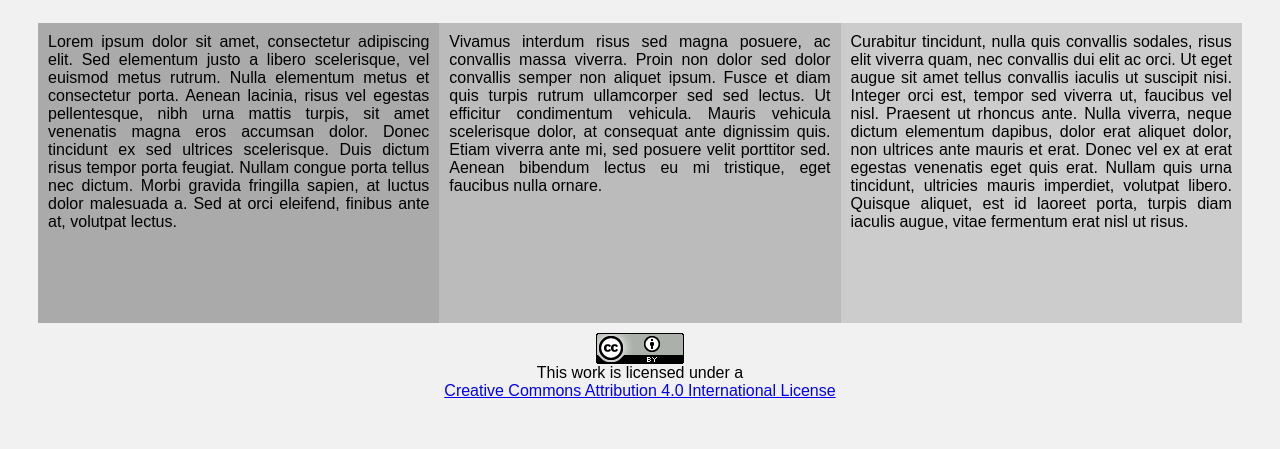
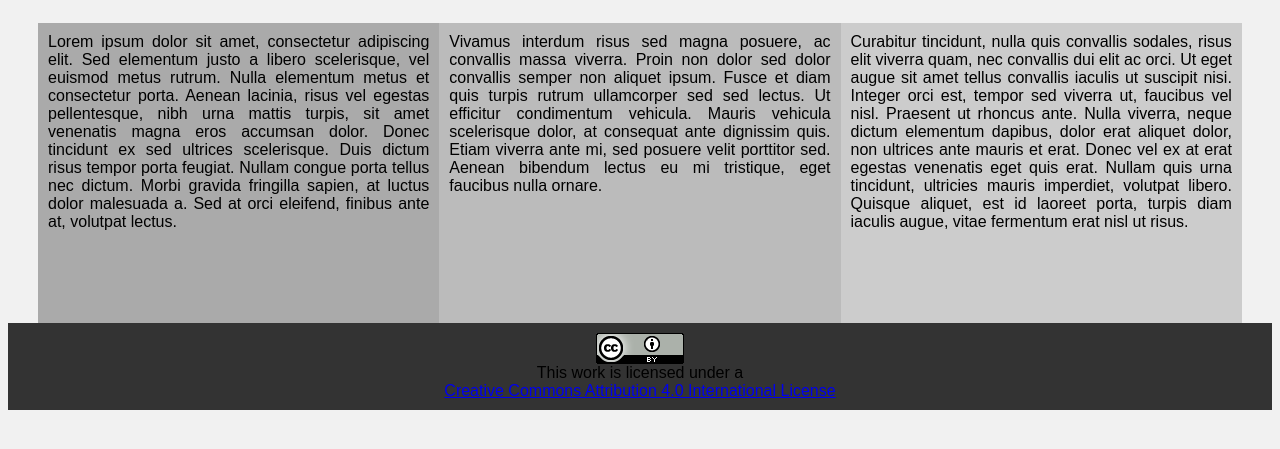
Before and after one commit to kaixinlong/ELP_ISYS3004_KXL, a plain HTML site: page index.html in a window 1280 px wide. Shown: the part 287-736 px from the top of the page. Drawn offline with Linux system fonts and the light colour scheme.

Commit message:
Update style.css on footer background color

```diff
--- a/css/style.css
+++ b/css/style.css
@@ -74,7 +74,7 @@ img {
 
 /* Style the footer */
 footer {
-  background-color #333;
+  background-color: #333;
   padding: 10px;
   text-align: center;
 }
```
